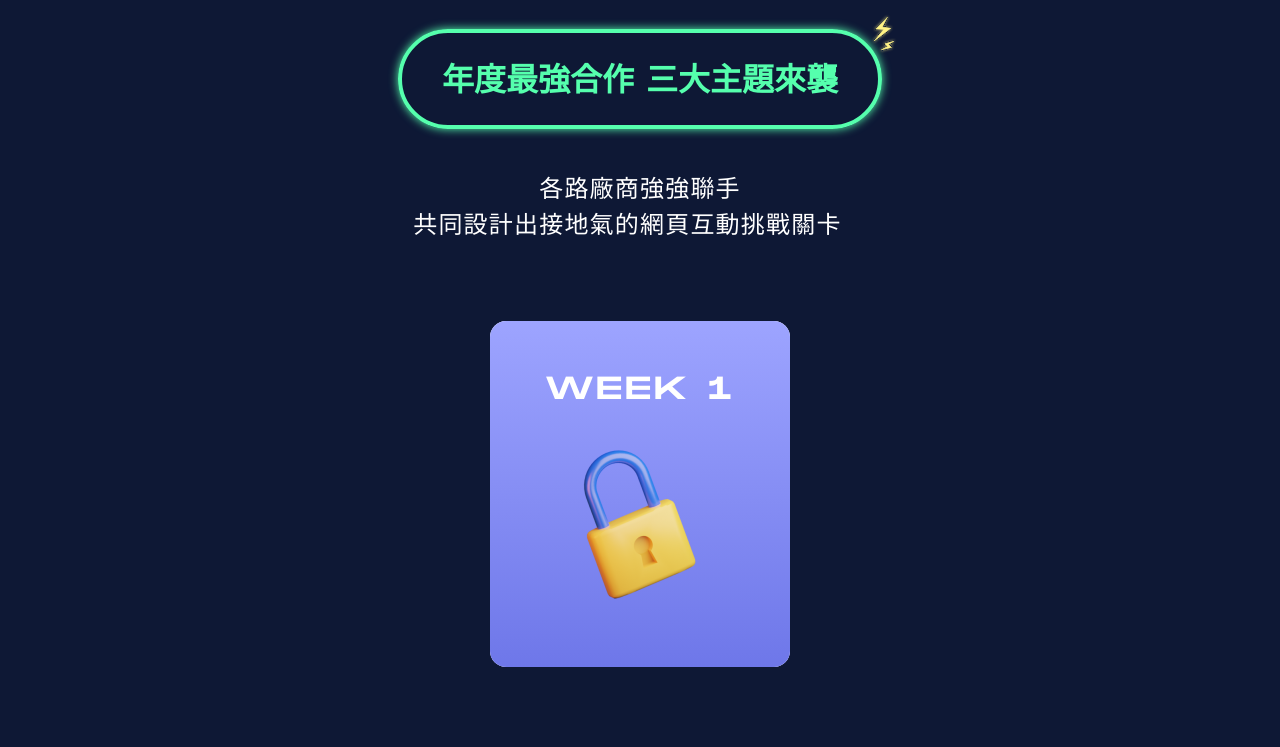
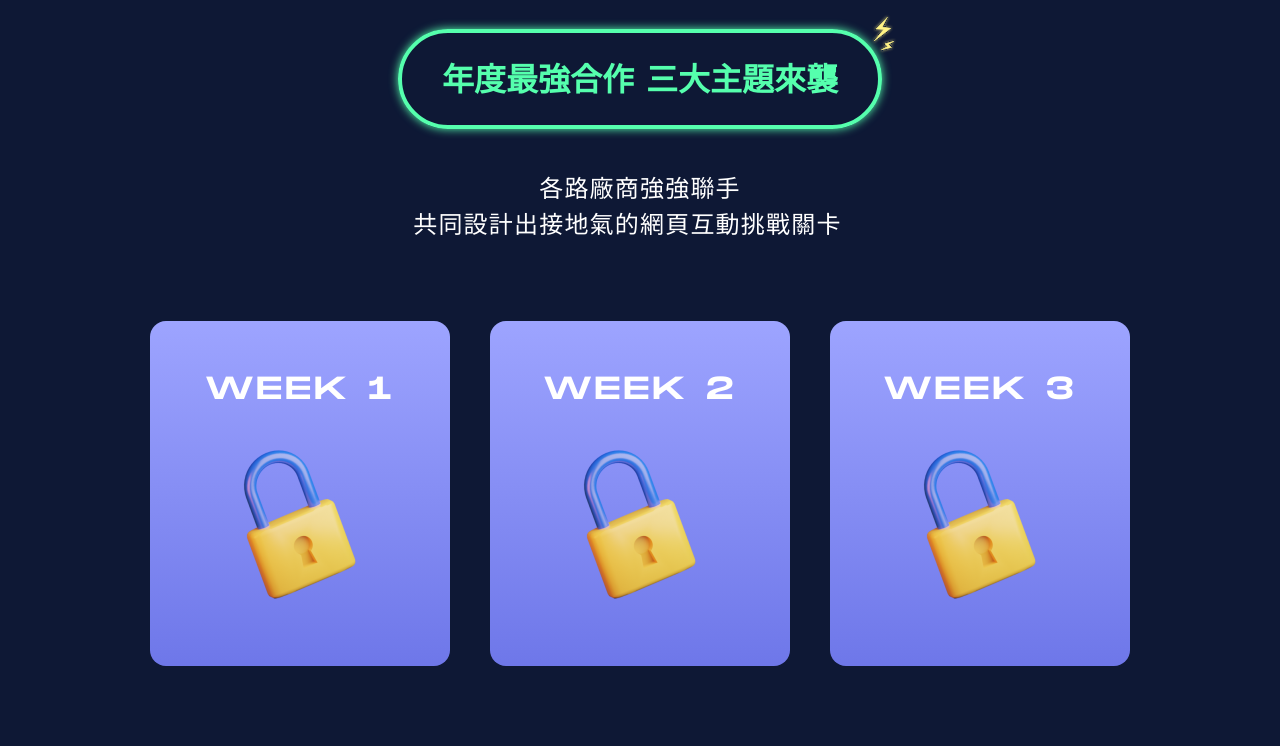
Before and after one commit to KalpasWang/f2e-homepage-redesign, a website built with Vite: page index.html in a window 1280 px wide. Shown: the part 2863-3610 px from the top of the page. Built offline with nearby package versions, Linux system fonts and the light colour scheme.

Commit message:
三大關卡 section complete

```diff
--- a/index.html
+++ b/index.html
@@ -678,7 +678,7 @@
               >
                 <div
                   e-name="卡片正面"
-                  class="absolute inset-0 backface-hidden bg-gradient-to-b from-gradient-a1 to-gradient-a2 flex flex-col justify-center items-center gap-3 rounded-2xl"
+                  class="absolute inset-0 backface-hidden bg-gradient-to-b from-gradient-a1 to-gradient-a2 flex flex-col justify-center items-center gap-3 rounded-2xl rotateY-0"
                 >
                   <span
                     class="font-monument text-2xl text-neutral-1 tracking-widest"
@@ -688,23 +688,131 @@
                 </div>
                 <div
                   e-name="卡片反面"
-                  class="bg-neutral-1 w-full backface-hidden flex flex-col justify-center items-center px-6 pt-4 py-6 rounded-2xl"
+                  class="bg-neutral-1 w-full backface-hidden flex flex-col justify-center items-center px-6 pt-4 py-6 rounded-2xl rotateY-180"
                 >
                   <span
-                    class="bg-green-1 text-neutral-5 leading-4 font-bold px-2 py-1"
+                    class="bg-green-1 rounded-lg text-neutral-5 leading-4 font-bold px-2 py-1"
                     ># 板塊設計</span
                   >
                   <h4 class="mt-5 text-primary-3 text-xl font-bold"
                     >The F2E 活動網站設計</h4
                   >
                   <h5 class="mt-2 text-primary-3 text-lg">視差滾動</h5>
-                  <img src="./assets/3stages/dashboard.png" alt="示意圖1" />
+                  <div
+                    class="h-41 flex justify-center items-center overflow-hidden"
+                  >
+                    <img src="./assets/3stages/dashboard.png" alt="示意圖1" />
+                  </div>
                   <div class="w-full flex justify-between items-center">
                     <span class="font-monument text-primary-2 text-sm"
                       >WEEK 1</span
                     >
-                    <a href="#" class="text-primary-3 text-sm font-bold"
-                      >查看關卡細節
+                    <a href="#" class="group text-primary-3 text-sm font-bold"
+                      ><span class="group-hover:underline underline-offset-2"
+                        >查看關卡細節</span
+                      >
+                      <img
+                        class="inline align-text-top"
+                        src="./assets/3stages/arrow.svg"
+                        alt="箭頭圖示"
+                    /></a>
+                  </div>
+                </div>
+              </div>
+            </li>
+            <li>
+              <div
+                e-name="關卡卡片2"
+                class="relative transition-transform-70 transform-3d w-[18.75rem]"
+              >
+                <div
+                  e-name="卡片正面"
+                  class="absolute inset-0 backface-hidden bg-gradient-to-b from-gradient-a1 to-gradient-a2 flex flex-col justify-center items-center gap-3 rounded-2xl rotateY-0"
+                >
+                  <span
+                    class="font-monument text-2xl text-neutral-1 tracking-widest"
+                    >WEEK 2</span
+                  >
+                  <img src="./assets/3stages/Lock-locked.png" alt="secret" />
+                </div>
+                <div
+                  e-name="卡片反面"
+                  class="bg-neutral-1 w-full backface-hidden flex flex-col justify-center items-center px-6 pt-4 py-6 rounded-2xl rotateY-180"
+                >
+                  <span
+                    class="bg-green-1 rounded-lg text-neutral-5 leading-4 font-bold px-2 py-1"
+                    ># 凱鈿行動科技</span
+                  >
+                  <h4 class="mt-5 text-primary-3 text-xl font-bold"
+                    >今晚，我想來點點簽</h4
+                  >
+                  <h5 class="font-montserrat mt-2 text-primary-3 text-lg"
+                    >CANVAS</h5
+                  >
+                  <div
+                    class="h-41 flex justify-center items-center overflow-hidden"
+                  >
+                    <img src="./assets/3stages/write.png" alt="示意圖2" />
+                  </div>
+                  <div class="w-full flex justify-between items-center">
+                    <span class="font-monument text-primary-2 text-sm"
+                      >WEEK 2</span
+                    >
+                    <a href="#" class="group text-primary-3 text-sm font-bold"
+                      ><span class="group-hover:underline underline-offset-2"
+                        >查看關卡細節</span
+                      >
+                      <img
+                        class="inline align-text-top"
+                        src="./assets/3stages/arrow.svg"
+                        alt="箭頭圖示"
+                    /></a>
+                  </div>
+                </div>
+              </div>
+            </li>
+            <li>
+              <div
+                e-name="關卡卡片3"
+                class="relative transition-transform-70 transform-3d w-[18.75rem]"
+              >
+                <div
+                  e-name="卡片正面"
+                  class="absolute inset-0 backface-hidden bg-gradient-to-b from-gradient-a1 to-gradient-a2 flex flex-col justify-center items-center gap-3 rounded-2xl rotateY-0"
+                >
+                  <span
+                    class="font-monument text-2xl text-neutral-1 tracking-widest"
+                    >WEEK 3</span
+                  >
+                  <img src="./assets/3stages/Lock-locked.png" alt="secret" />
+                </div>
+                <div
+                  e-name="卡片反面"
+                  class="bg-neutral-1 w-full backface-hidden flex flex-col justify-center items-center px-6 pt-4 py-6 rounded-2xl rotateY-180"
+                >
+                  <span
+                    class="bg-green-1 rounded-lg text-neutral-5 leading-4 font-bold px-2 py-1"
+                    ># 鈦坦科技</span
+                  >
+                  <h4 class="mt-5 text-primary-3 text-xl font-bold"
+                    >SCRUM 新手村</h4
+                  >
+                  <h5 class="font-montserrat mt-2 text-primary-3 text-lg"
+                    >JS Draggable</h5
+                  >
+                  <div
+                    class="h-41 flex justify-center items-center overflow-hidden"
+                  >
+                    <img src="./assets/3stages/dashboard.png" alt="示意圖3" />
+                  </div>
+                  <div class="w-full flex justify-between items-center">
+                    <span class="font-monument text-primary-2 text-sm"
+                      >WEEK 3</span
+                    >
+                    <a href="#" class="group text-primary-3 text-sm font-bold"
+                      ><span class="group-hover:underline underline-offset-2"
+                        >查看關卡細節</span
+                      >
                       <img
                         class="inline align-text-top"
                         src="./assets/3stages/arrow.svg"
--- a/style.css
+++ b/style.css
@@ -47,6 +47,14 @@
     transform-style: preserve-3d;
   }
 
+  .rotateY-0 {
+    transform: rotateY(0);
+  }
+
+  .rotateY-180 {
+    transform: rotateY(180deg);
+  }
+
   .backface-hidden {
     backface-visibility: hidden;
   }
--- a/tailwind.config.cjs
+++ b/tailwind.config.cjs
@@ -117,6 +117,7 @@ module.exports = {
       },
       height: {
         "2px": "2px",
+        41: "10.3125rem",
       },
       minHeight: {
         40: "40rem",
```
